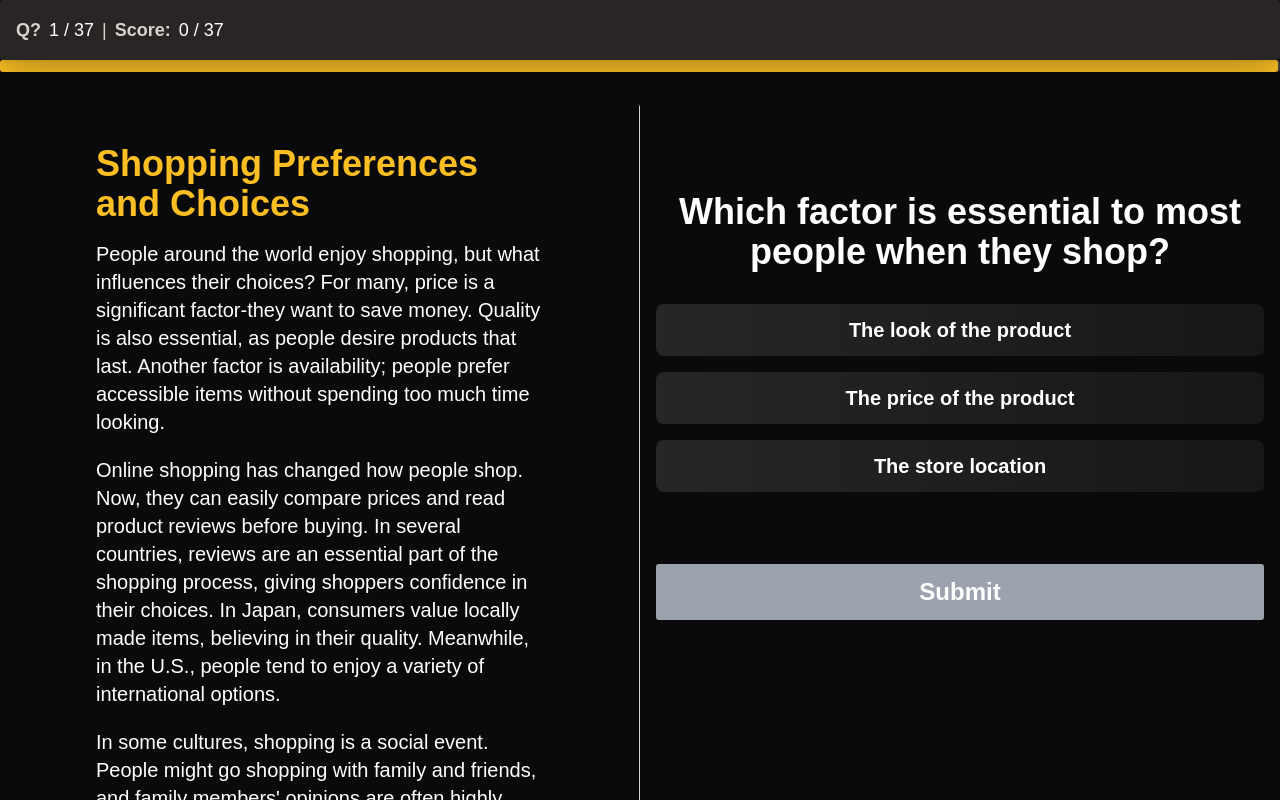
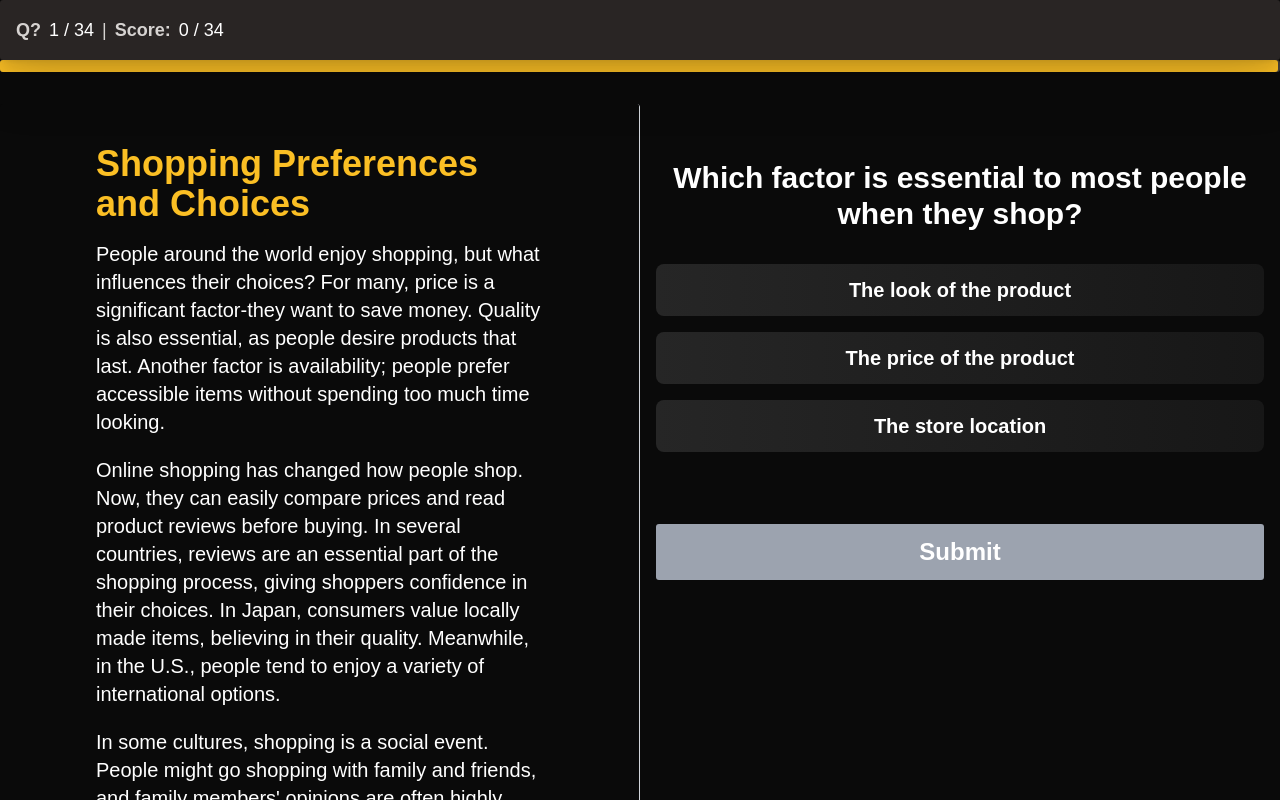
Before and after one commit to ccrymo/Nursing-Reading, a Next.js app: page /components/PracticeExam in a window 1280 px wide. Built offline with nearby package versions, Linux system fonts and the light colour scheme; a web font is replaced by a local one.

Commit message:
fixed reading text change according to questions

```diff
--- a/app/components/PracticeExam/UI/Question.jsx
+++ b/app/components/PracticeExam/UI/Question.jsx
@@ -12,9 +12,9 @@ const Question = ({
   onOverlayClose,
 }) => {
   return (
-    <div className="flex flex-col justify-center items-center h-full lg:mt-28 lg:mb-5 md:mt-20">
+    <div className="flex flex-col justify-center items-center h-full lg:mt-20 lg:mb-5 md:mt-20">
       <div className="mb-4 overflow-y-auto scroll scrollbar scrollbar-thumb-gray-400 max-h-screen">
-        <h3 className="mb-4 lg:text-4xl text-2xl font-bold text-center text-white ">
+        <h3 className="mb-4 lg:text-3xl text-2xl font-bold text-center text-white ">
           {question}
         </h3>
         {options.map((option, index) => (
--- a/app/components/PracticeExam/page.js
+++ b/app/components/PracticeExam/page.js
@@ -1,5 +1,4 @@
-"use client";
-
+'use client';
 import React, { useState, useEffect } from "react";
 import Question from "./UI/Question";
 import ReadingText from "./UI/ReadingText";
@@ -19,15 +18,39 @@ export default function Home() {
   const [showAnswerOverlay, setShowAnswerOverlay] = useState(false);
   const [isTimeUp, setIsTimeUp] = useState(false);
 
-  const paragraphs = quizData.readingText.split("\n\n");
-
   useEffect(() => {
-    console.log("quizData in useEffect:", quizData);
+    console.log("quizData:", quizData);
     if (quizData.questions) {
-      console.log("Total questions:", quizData.questions.length);
       setTotalQuestions(quizData.questions.length);
+      console.log("Questions with numbers:", quizData.questions.map(q => q.number));
     }
   }, []);
+
+
+  const getReadingTextContent = () => {
+    const currentQuestion = getCurrentOverallQuestionNumber();
+    if (currentQuestion >= 1 && currentQuestion <= 12) {
+      return {
+        title: quizData.readingTextTitle01,
+        content: quizData.readingText01.split("\n\n")
+      };
+    } else if (currentQuestion >= 13 && currentQuestion <= 15) {
+      return {
+        title: quizData.readingTextTitle02,
+        content: quizData.readingText02.split("\n\n")
+      };
+    } else if (currentQuestion >= 27 && currentQuestion <= 31) {
+      return {
+        title: quizData.readingTextTitle03,
+        content: quizData.readingText03.split("\n\n")
+      };
+    } else if ((currentQuestion >= 16 && currentQuestion <= 26) || (currentQuestion >= 32 && currentQuestion <= 34)) {
+      return {
+        title: quizData.readingTextTitle04 || "No Reading Text",
+        content: quizData.readingText04 ? quizData.readingText04.split("\n\n") : ["This part of the quiz requires no reading text."]
+      };
+    };
+  };
 
   const handleTimeUp = () => {
     setIsTimeUp(true);
@@ -57,6 +80,13 @@ export default function Home() {
 
   const handleSubmit = () => {
     const currentQuestion = quizData.questions[currentQuestionIndex];
+
+    // Add check for undefined currentQuestion
+    if (!currentQuestion) {
+      console.error('Question not found at index:', currentQuestionIndex);
+      return;
+    }
+
     const selectedAnswer = answers[`question_${currentQuestion.number}`];
     const isCorrect = selectedAnswer === currentQuestion.correctAnswer;
 
@@ -67,6 +97,7 @@ export default function Home() {
     setShowAnswerOverlay(true);
   };
 
+
   const getCurrentOverallQuestionNumber = () => {
     return currentQuestionIndex + 1;
   };
@@ -74,7 +105,15 @@ export default function Home() {
   const renderQuestions = () => {
     if (currentQuestionIndex >= totalQuestions) return null;
 
-    const q = quizData.questions[currentQuestionIndex];
+    // Filter out any undefined or malformed questions
+    const validQuestions = quizData.questions.filter(q => q && q.number);
+    const q = validQuestions[currentQuestionIndex];
+
+    if (!q) {
+      console.error('Question not found at index:', currentQuestionIndex);
+      return null;
+    }
+
     const selectedAnswer = answers[`question_${q.number}`];
     const isCorrect = selectedAnswer === q.correctAnswer;
 
@@ -91,6 +130,9 @@ export default function Home() {
       />
     );
   };
+
+
+
 
   const handleCloseModal = () => {
     setIsQuizCompleted(false);
@@ -117,7 +159,10 @@ export default function Home() {
 
       <div className="flex flex-1 pt-16">
         <div className="hidden md:block md:w-1/2 h-full">
-          <ReadingText content={paragraphs} title={quizData.readingTextTitle} />
+          <ReadingText
+            content={getReadingTextContent().content}
+            title={getReadingTextContent().title}
+          />
         </div>
         <div className="hidden md:block md:w-1/2 h-full p-4 flex flex-col">
           <div className="overflow-y-auto flex-grow">{renderQuestions()}</div>
@@ -130,12 +175,8 @@ export default function Home() {
           {!isQuestionView ? (
             <div className="h-[calc(100vh-120px)]">
               <ReadingText
-                content={
-                  quizData?.readingText
-                    ? quizData.readingText.split("\n\n")
-                    : []
-                }
-                title={quizData?.readingTextTitle || ""}
+                content={getReadingTextContent().content}
+                title={getReadingTextContent().title}
               />
             </div>
           ) : (
--- a/app/data/practiceExam/practiceExam.js
+++ b/app/data/practiceExam/practiceExam.js
@@ -1,65 +1,113 @@
 const quizData = {
-  readingTextTitle: "Shopping Preferences and Choices",
-  readingText: "People around the world enjoy shopping, but what influences their choices? For many, price is a significant factor-they want to save money. Quality is also essential, as people desire products that last. Another factor is availability; people prefer accessible items without spending too much time looking.\n\nOnline shopping has changed how people shop. Now, they can easily compare prices and read product reviews before buying. In several countries, reviews are an essential part of the shopping process, giving shoppers confidence in their choices. In Japan, consumers value locally made items, believing in their quality. Meanwhile, in the U.S., people tend to enjoy a variety of international options.\n\nIn some cultures, shopping is a social event. People might go shopping with family and friends, and family members' opinions are often highly valued. For example, in Arab countries, shopping for special occasions involves buying high-quality branded items, sometimes with family input.\n\nIn 2024, a study examined shopping habits in Germany and South Korea. It found that Germans are more likely to shop online to save time, while South Koreans prefer to shop in stores where they can physically see and feel products. Social media also influences shopping, especially among young people, who often follow trends online.",
+  readingTextTitle01: "Shopping Preferences and Choices",
+  readingText01:
+    "People around the world enjoy shopping, but what influences their choices? For many, price is a significant factor-they want to save money. Quality is also essential, as people desire products that last. Another factor is availability; people prefer accessible items without spending too much time looking.\n\nOnline shopping has changed how people shop. Now, they can easily compare prices and read product reviews before buying. In several countries, reviews are an essential part of the shopping process, giving shoppers confidence in their choices. In Japan, consumers value locally made items, believing in their quality. Meanwhile, in the U.S., people tend to enjoy a variety of international options.\n\nIn some cultures, shopping is a social event. People might go shopping with family and friends, and family members' opinions are often highly valued. For example, in Arab countries, shopping for special occasions involves buying high-quality branded items, sometimes with family input.\n\nIn 2024, a study examined shopping habits in Germany and South Korea. It found that Germans are more likely to shop online to save time, while South Koreans prefer to shop in stores where they can physically see and feel products. Social media also influences shopping, especially among young people, who often follow trends online.",
+  readingTextTitle02: "Pronoun Referents - Paragraph:",
+  readingText02:
+    "Sarah and her friend Hannah decided to go shopping together for new clothes. They enjoy helping each other choose outfits, and it makes shopping more fun for both of them. Sarah loves buying colourful clothes, while Hannah prefers more neutral colours.",
+  readingTextTitle03: "Technology and Social Interaction",
+  readingText03:
+    "Today, technology has become an essential part of daily life, impacting the way people interact. With smartphones, social media, and instant messaging, it is easier than ever to stay in touch with friends and family, no matter the distance. However, while technology allows for quick communication, it also presents challenges. Many people find that they spend more time on their devices and less time interacting face-to-face. Research shows that too much screen time can affect social skills and reduce the quality of real-life relationships. Some suggest setting limits on screen time and finding a balance between online and offline interactions to maintain healthy social connections.",
+  readingTextTitle04: "No Reading Text",
+  readingText04: "This part of the quiz requiers no reading text.",
   questions: [
     {
       number: 1,
       question: "Which factor is essential to most people when they shop?",
-      options: ["The look of the product", "The price of the product", "The store location"],
+      options: [
+        "The look of the product",
+        "The price of the product",
+        "The store location",
+      ],
       correctAnswer: "The price of the product",
     },
     {
       number: 2,
       question: "What is one reason people enjoy online shopping?",
-      options: ["It offers lower prices", "It saves time and allows easy price comparison", "It encourages buying local products"],
+      options: [
+        "It offers lower prices",
+        "It saves time and allows easy price comparison",
+        "It encourages buying local products",
+      ],
       correctAnswer: "It saves time and allows easy price comparison",
     },
     {
       number: 3,
       question: "How do reviews help people when shopping?",
-      options: ["By giving them confidence in their choices", "By lowering product costs", "By making them try new items"],
+      options: [
+        "By giving them confidence in their choices",
+        "By lowering product costs",
+        "By making them try new items",
+      ],
       correctAnswer: "By giving them confidence in their choices",
     },
     {
       number: 4,
       question: "Why might Japanese shoppers prefer locally made items?",
-      options: ["They are cheaper than imported items", "They are found more easily in stores", "They are believed to be high quality"],
+      options: [
+        "They are cheaper than imported items",
+        "They are found more easily in stores",
+        "They are believed to be high quality",
+      ],
       correctAnswer: "They are believed to be high quality",
     },
     {
       number: 5,
-      question: "According to the text, what do shoppers in the U.S. appreciate?",
-      options: ["Only local brands", "A mix of international products", "Exclusively low-cost items"],
+      question:
+        "According to the text, what do shoppers in the U.S. appreciate?",
+      options: [
+        "Only local brands",
+        "A mix of international products",
+        "Exclusively low-cost items",
+      ],
       correctAnswer: "A mix of international products",
     },
     {
       number: 6,
       question: "What do German shoppers prefer, according to the study?",
-      options: ["Fast delivery, so they often shop online", "To shop in stores for better deals", "Only local products"],
+      options: [
+        "Fast delivery, so they often shop online",
+        "To shop in stores for better deals",
+        "Only local products",
+      ],
       correctAnswer: "Fast delivery, so they often shop online",
     },
     {
       number: 7,
-      question: "Which group is especially influenced by social media for shopping?",
+      question:
+        "Which group is especially influenced by social media for shopping?",
       options: ["Middle-aged adults", "Young people", "Senior citizens"],
       correctAnswer: "Young people",
     },
     {
       number: 8,
       question: "Why do people look at reviews before purchasing?",
-      options: ["To feel more confident in their decision", "To find the cheapest products", "To check the product's origin"],
+      options: [
+        "To feel more confident in their decision",
+        "To find the cheapest products",
+        "To check the product's origin",
+      ],
       correctAnswer: "To feel more confident in their decision",
     },
     {
       number: 9,
       question: "What is a known habit among Arab shoppers?",
-      options: ["Buying only locally made products", "Shopping with family for high-quality brands on special occasions", "Shopping alone for international brands"],
-      correctAnswer: "Shopping with family for high-quality brands on special occasions",
+      options: [
+        "Buying only locally made products",
+        "Shopping with family for high-quality brands on special occasions",
+        "Shopping alone for international brands",
+      ],
+      correctAnswer:
+        "Shopping with family for high-quality brands on special occasions",
     },
     {
       number: 10,
       question: "Why do South Koreans prefer in-store shopping?",
-      options: ["It is faster than online shopping", "They can see and touch the products", "It is less expensive than online"],
+      options: [
+        "It is faster than online shopping",
+        "They can see and touch the products",
+        "It is less expensive than online",
+      ],
       correctAnswer: "They can see and touch the products",
     },
     {
@@ -68,9 +116,10 @@ const quizData = {
       options: [
         "Price, quality, and ease of finding products are important to most people",
         "People shop online to find the best prices",
-        "People care only about buying cheap items"
+        "People care only about buying cheap items",
       ],
-      correctAnswer: "Price, quality, and ease of finding products are important to most people",
+      correctAnswer:
+        "Price, quality, and ease of finding products are important to most people",
     },
     {
       number: 12,
@@ -78,19 +127,21 @@ const quizData = {
       options: [
         "People everywhere buy the same types of products",
         "Choices vary by culture, values, and preferences",
-        "Shopping habits are universal"
+        "Shopping habits are universal",
       ],
       correctAnswer: "Choices vary by culture, values, and preferences",
     },
     {
       number: 13,
-      question: "In the sentence 'They enjoy helping each other choose outfits', what does 'They' refer to?",
+      question:
+        "In the sentence 'They enjoy helping each other choose outfits', what does 'They' refer to?",
       options: ["Sarah", "Hannah", "Sarah and Hannah"],
       correctAnswer: "Sarah and Hannah",
     },
     {
       number: 14,
-      question: "In the sentence 'it makes shopping more fun for both of them', what does 'it' refer to?",
+      question:
+        "In the sentence 'it makes shopping more fun for both of them', what does 'it' refer to?",
       options: ["Shopping", "Buying clothes", "Choosing outfits"],
       correctAnswer: "Shopping",
     },
@@ -102,178 +153,177 @@ const quizData = {
     },
     {
       number: 16,
-      question: "In which activity did the same number of men and women participate?",
-      options: ["Cannot be determined without the chart"],
-      correctAnswer: "Cannot be determined without the chart",
-    },
-    {
-      number: 17,
-      question: "Which activity had more men than women participating?",
-      options: ["Cannot be determined without the chart"],
-      correctAnswer: "Cannot be determined without the chart",
-    },
-    {
-      number: 18,
-      question: "Who spent more time on a specific activity?",
-      options: ["Cannot be determined without the chart"],
-      correctAnswer: "Cannot be determined without the chart",
-    },
-    {
-      number: 19,
       question: "Match the word 'relationship' with the correct definition:",
+
       options: [
         "For the purpose of; with the aim of",
         "The way someone behaves towards or deals with someone or something",
         "A feeling of deep admiration for someone or something",
-        "The way in which two or more people or things are connected"
+        "The way in which two or more people or things are connected",
       ],
-      correctAnswer: "The way in which two or more people or things are connected",
+      correctAnswer:
+        "The way in which two or more people or things are connected",
     },
     {
-      number: 20,
+      number: 17,
       question: "Match the word 'respect' with the correct definition:",
       options: [
         "For the purpose of; with the aim of",
         "The way someone behaves towards or deals with someone or something",
         "A feeling of deep admiration for someone or something",
-        "The way in which two or more people or things are connected"
+        "The way in which two or more people or things are connected",
       ],
       correctAnswer: "A feeling of deep admiration for someone or something",
     },
     {
-      number: 23,
-      question: "The student felt ___ when he forgot his lines during the school play.",
+      number: 18,
+      question:
+        "The student felt ___ when he forgot his lines during the school play.",
       options: ["embarrassed", "increase", "effect", "score", "serious"],
       correctAnswer: "embarrassed",
     },
     {
-      number: 24,
+      number: 19,
       question: "Regular practice can help ___ your test scores over time.",
       options: ["embarrassed", "increase", "effect", "score", "serious"],
       correctAnswer: "increase",
     },
     {
-      number: 25,
+      number: 20,
       question: "Lack of sleep can have a negative ___ on your concentration.",
       options: ["embarrassed", "increase", "effect", "score", "serious"],
       correctAnswer: "effect",
     },
     {
-      number: 26,
-      question: "The soccer player managed to ___ a goal in the last minute of the game.",
+      number: 21,
+      question:
+        "The soccer player managed to ___ a goal in the last minute of the game.",
       options: ["embarrassed", "increase", "effect", "score", "serious"],
       correctAnswer: "score",
     },
     {
-      number: 27,
+      number: 22,
       question: "Climate change is a ___ issue that affects the entire planet.",
       options: ["embarrassed", "increase", "effect", "score", "serious"],
       correctAnswer: "serious",
     },
     {
-      number: 28,
+      number: 23,
       question: "My parents taught me how to ___ food when I was young.",
       options: ["make", "do"],
       correctAnswer: "make",
     },
     {
-      number: 29,
-      question: "It's important to ___ decisions carefully when choosing a university.",
+      number: 24,
+      question:
+        "It's important to ___ decisions carefully when choosing a university.",
       options: ["make", "do"],
       correctAnswer: "make",
     },
     {
-      number: 30,
+      number: 25,
       question: "Students often ___ homework late at night before exams.",
       options: ["make", "do"],
       correctAnswer: "do",
     },
     {
-      number: 31,
-      question: "Learning to ___ decisions is an important life skill for everyone.",
+      number: 26,
+      question:
+        "Learning to ___ decisions is an important life skill for everyone.",
       options: ["make", "do"],
       correctAnswer: "make",
-    },{
-      number: 32,
-      question: "What is the main issue mentioned in the passage regarding technology and social interaction?",
+    },
+    {
+      number: 27,
+      question:
+        "What is the main issue mentioned in the passage regarding technology and social interaction?",
       options: [
         "People struggle to balance online and offline interactions.",
         "Technology has completely replaced face-to-face communication.",
-        "Technology has improved the quality of all relationships."
+        "Technology has improved the quality of all relationships.",
       ],
-      correctAnswer: "People struggle to balance online and offline interactions.",
+      correctAnswer:
+        "People struggle to balance online and offline interactions.",
     },
     {
-      number: 33,
-      question: "Which of the following is a suggested solution to maintain healthy social connections?",
+      number: 28,
+      question:
+        "Which of the following is a suggested solution to maintain healthy social connections?",
       options: [
         "Avoid all technology.",
         "Limit screen time to find a balance between online and offline interactions.",
-        "Only use technology for work purposes."
+        "Only use technology for work purposes.",
       ],
-      correctAnswer: "Limit screen time to find a balance between online and offline interactions.",
+      correctAnswer:
+        "Limit screen time to find a balance between online and offline interactions.",
     },
     {
-      number: 34,
-      question: "What is a possible effect of spending too much time on devices, according to the passage?",
+      number: 29,
+      question:
+        "What is a possible effect of spending too much time on devices, according to the passage?",
       options: [
         "Improved social skills",
         "Reduced quality of real-life relationships",
-        "More face-to-face interactions"
+        "More face-to-face interactions",
       ],
       correctAnswer: "Reduced quality of real-life relationships",
     },
     {
-      number: 35,
-      question: "How has technology benefited communication, as stated in the passage?",
+      number: 30,
+      question:
+        "How has technology benefited communication, as stated in the passage?",
       options: [
         "By increasing the need for face-to-face conversations",
         "By decreasing the amount of time people spend communicating",
-        "By making it easier to stay in touch despite distances"
+        "By making it easier to stay in touch despite distances",
       ],
       correctAnswer: "By making it easier to stay in touch despite distances",
     },
     {
-      number: 36,
-      question: "Which of the following best summarizes the message of the passage?",
+      number: 31,
+      question:
+        "Which of the following best summarizes the message of the passage?",
       options: [
         "Technology makes communication faster but may affect personal connections.",
         "Technology is harmful and should be avoided entirely.",
-        "Technology is only beneficial for professional relationships."
+        "Technology is only beneficial for professional relationships.",
       ],
-      correctAnswer: "Technology makes communication faster but may affect personal connections.",
+      correctAnswer:
+        "Technology makes communication faster but may affect personal connections.",
     },
     {
-      number: 37,
-      question: "Select the correct meaning of the underlined word as it's used in the sentence: 'Children often pretend to be their favorite superheroes when they play.'",
+      number: 32,
+      question:
+        "Select the correct meaning of the word 'pretend' as it's used in the sentence: 'Children often pretend to be their favorite superheroes when they play.'",
       options: [
         "To act as if something is true when it is not.",
         "To forget about something important.",
-        "To create a new game or toy."
+        "To create a new game or toy.",
       ],
       correctAnswer: "To act as if something is true when it is not.",
     },
     {
-      number: 38,
-      question: "Many farmers in this region produce organic vegetables for local markets. Select the correct meaning of the underlined word 'produce'.",
+      number: 33,
+      question:
+        "Select the correct meaning of the word 'produce' as it's used in the sentence: Many farmers in this region produce organic vegetables for local markets. Select the correct meaning of the underlined word 'produce'.",
       options: [
         "To buy or purchase something.",
         "To grow or make something.",
-        "To sell items in a market."
+        "To sell items in a market.",
       ],
       correctAnswer: "To grow or make something.",
     },
     {
-      number: 39,
-      question: "Some students experience difficulty in understanding complex mathematical concepts. Select the correct meaning of the underlined word 'difficulty'.",
+      number: 34,
+      question:
+        "Select the correct meaning of the word 'difficulty' as it's used in the sentence: Some students experience difficulty in understanding complex mathematical concepts. Select the correct meaning of the underlined word 'difficulty'.",
       options: [
         "A feeling of happiness or excitement.",
         "A problem or challenge that is hard to deal with.",
-        "A special talent or skill in a subject."
+        "A special talent or skill in a subject.",
       ],
       correctAnswer: "A problem or challenge that is hard to deal with.",
     },
-
   ],
 };
 
```
Also changed, not shown: app/components/PracticeExam/UI/CompletionModal.jsx (+9 -6 lines), app/components/PracticeExam/UI/ReadingText.jsx (+13 -9 lines).
